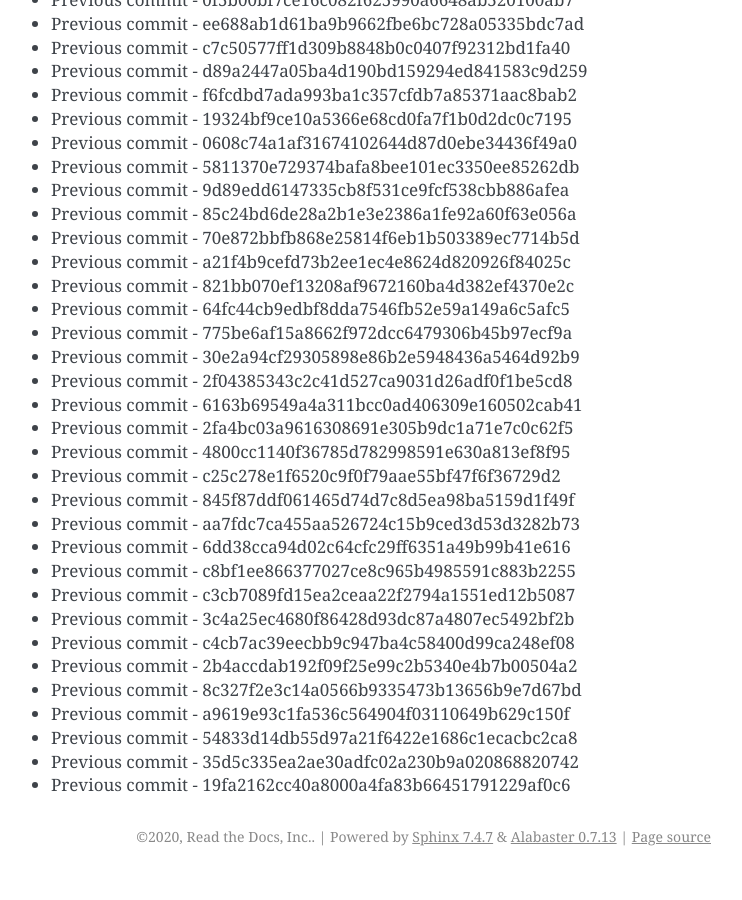
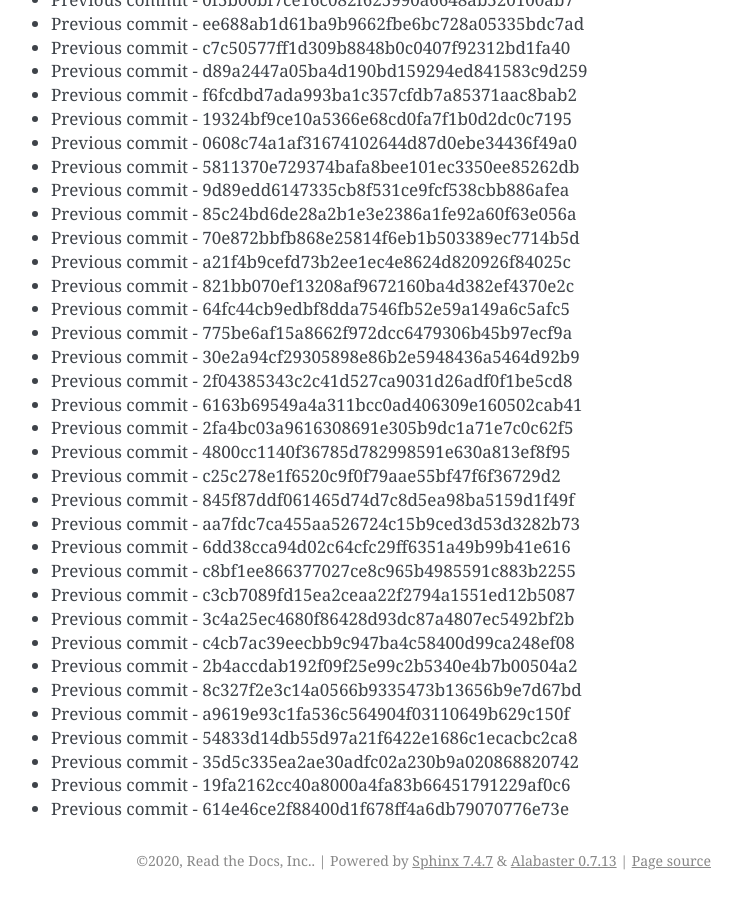
Before and after one commit to readthedocs/rtd-git-stresstest, a Sphinx documentation site: the page built from docs/updates.rst, in a window 1280 px wide and 900 px high, scrolled down 83540 px. Shown: the whole window, without its empty margins (399-1141 px from the left). Built offline with Sphinx 7.4.7, drawn with Linux system fonts in a browser that asks for light colours; before the commit the page ends 84416 px from its top, so only the background shows below that.

Commit message:
Generating commit from previous: 614e46ce2f88400d1f678ff4a6db79070776e73e

```diff
--- a/docs/updates.rst
+++ b/docs/updates.rst
@@ -3542,3 +3542,4 @@ It can be tested for any performance characteristics.
 * Previous commit - 54833d14db55d97a21f6422e1686c1ecacbc2ca8
 * Previous commit - 35d5c335ea2ae30adfc02a230b9a020868820742
 * Previous commit - 19fa2162cc40a8000a4fa83b66451791229af0c6
+* Previous commit - 614e46ce2f88400d1f678ff4a6db79070776e73e
```
